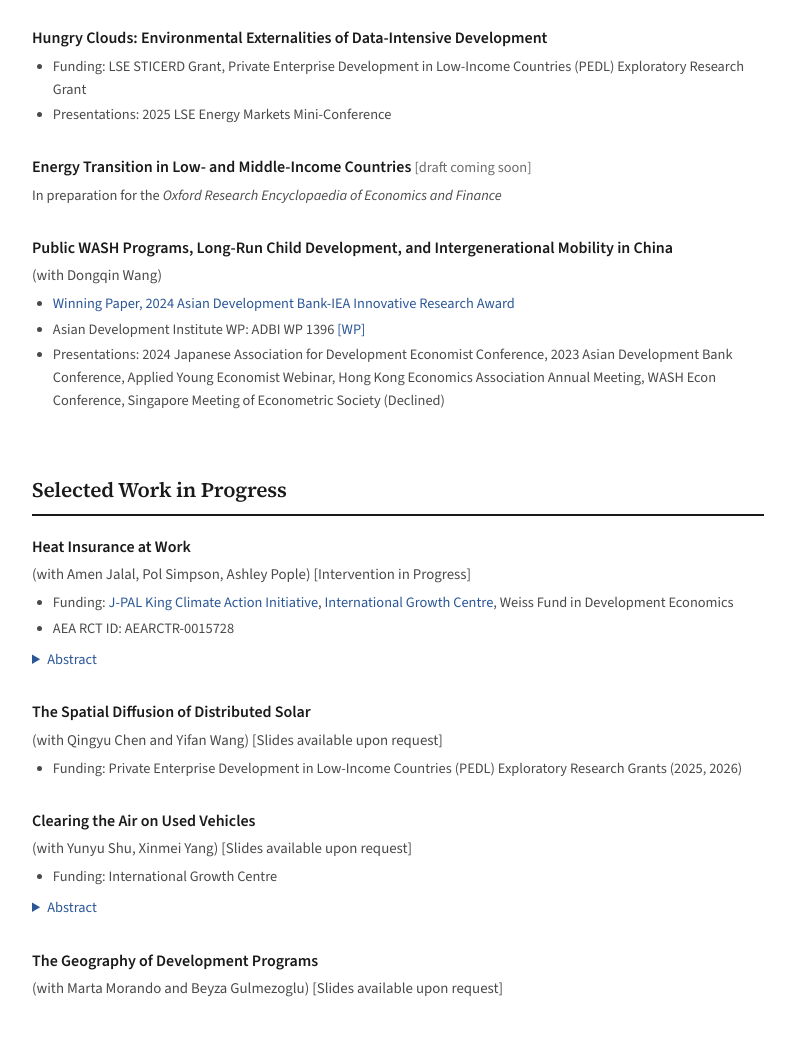
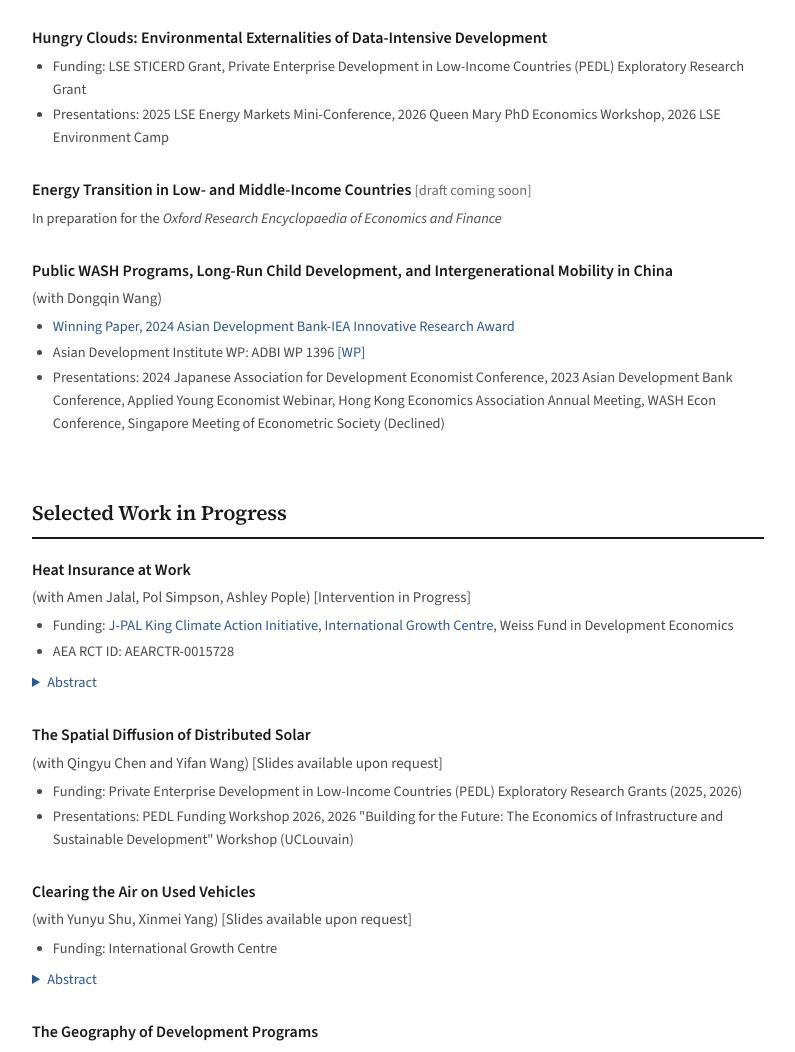
Before and after one commit to EddyZoulse01/EddyZoulse01.github.io, a plain HTML site: page index.html in a window 1280 px wide. Shown: the part 1382-2434 px from the top of the page, without its empty margins (242-1037 px from the left). Drawn offline with nearby package versions, Linux system fonts and the light colour scheme.

Commit message:
Update publication status and add presentation details

```diff
--- a/index.html
+++ b/index.html
@@ -480,7 +480,7 @@
             </div>
             <div class="coauthors">(with Richard Blundell, Jack Britton, Monica Costa Dias, and Eric French)</div>
             <div class="paper-meta">
-                Accepted at <em>Journal of Economics of Aging <a href="https://www.sciencedirect.com/science/article/pii/S2212828X26000186" target="_blank" rel="noopener"> </a></li> </em>
+                Forthcoming at <em>Journal of Economics of Aging <a href="https://www.sciencedirect.com/science/article/pii/S2212828X26000186" target="_blank" rel="noopener"> </a></li> </em>
             </div>
             <div class="paper-meta">
                 <ul>
@@ -554,7 +554,7 @@
             <div class="paper-meta">
                 <ul>
                     <li>Funding: LSE STICERD Grant, Private Enterprise Development in Low-Income Countries (PEDL) Exploratory Research Grant</li>
-                    <li>Presentations: 2025 LSE Energy Markets Mini-Conference</li>
+                    <li>Presentations: 2025 LSE Energy Markets Mini-Conference, 2026 Queen Mary PhD Economics Workshop, 2026 LSE Environment Camp </li>
                 </ul>
             </div>
         </div>
@@ -615,6 +615,7 @@
             <div class="paper-meta">
                 <ul>
                     <li>Funding: Private Enterprise Development in Low-Income Countries (PEDL) Exploratory Research Grants (2025, 2026)</li>
+                      <li>Presentations: PEDL Funding Workshop 2026, 2026 "Building for the Future: The Economics of Infrastructure and Sustainable Development" Workshop (UCLouvain)</li>
                 </ul>
             </div>
         </div>
```
